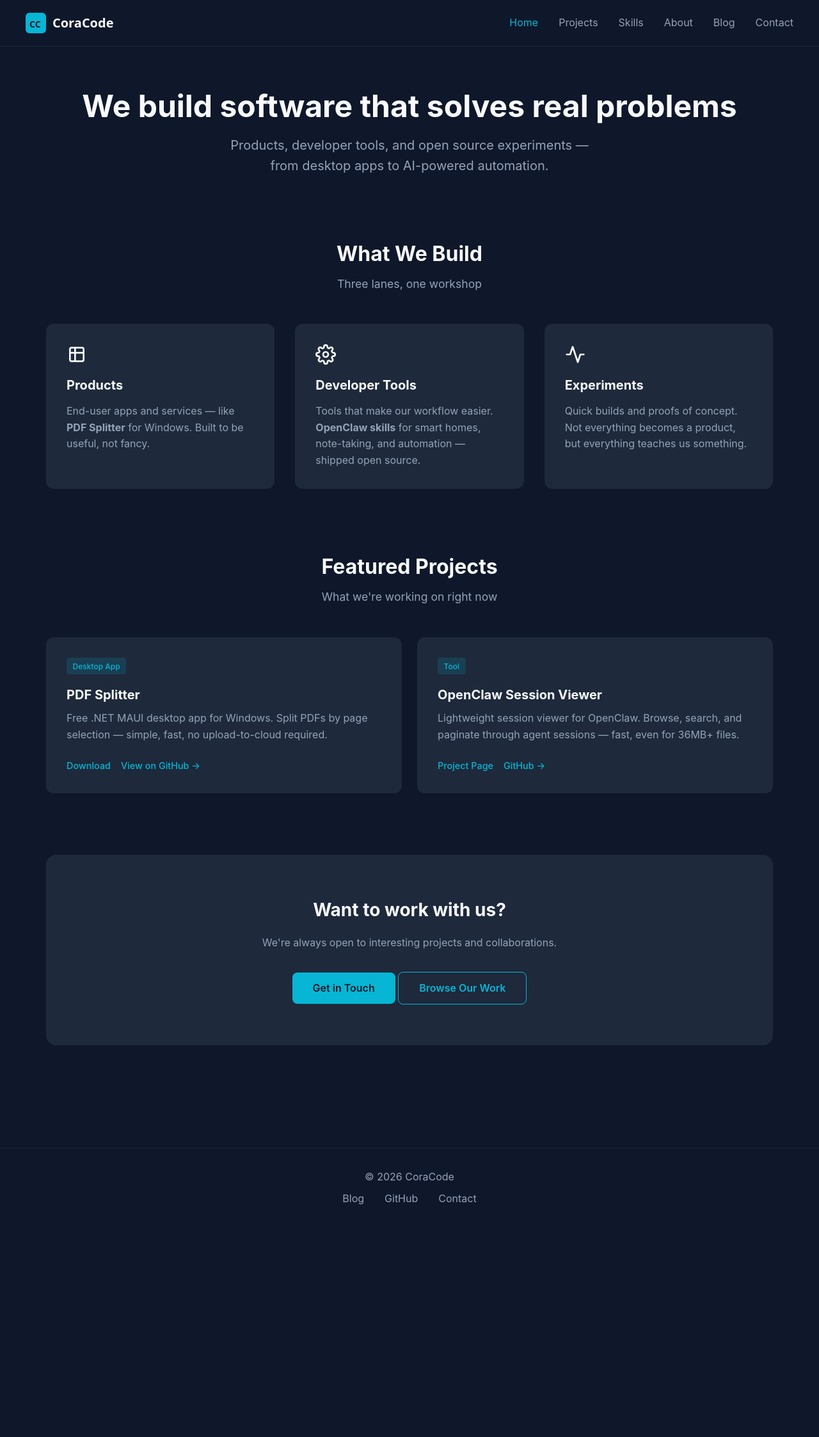
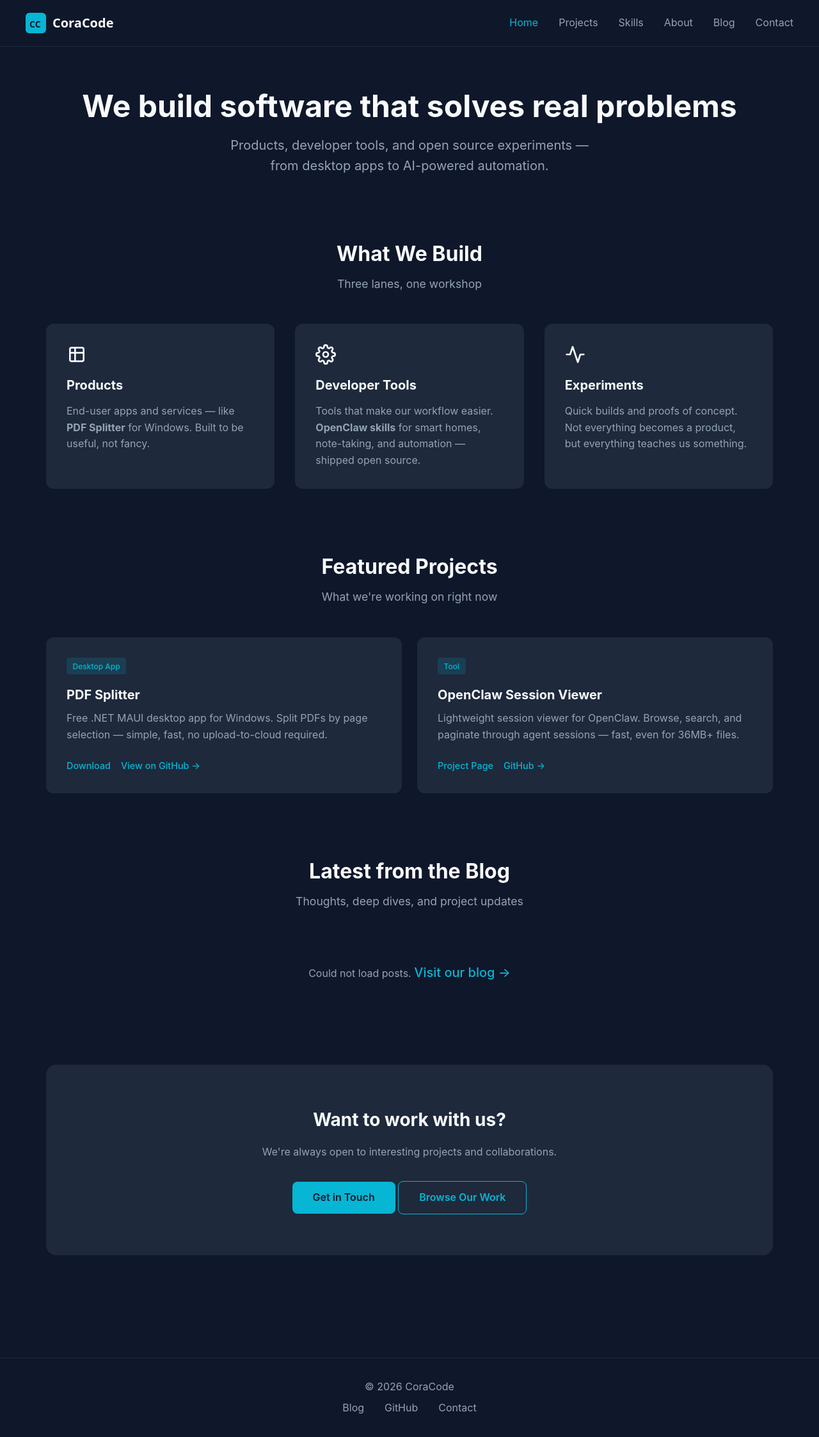
Before and after one commit to CoraCodeDev/coracode.co.uk, a Jekyll site: the page built from index.html, in a window 1280 px wide. Shown: the whole page at 64% size. Built offline with Jekyll 4.4.1, drawn with Linux system fonts in a browser that asks for light colours; before the commit the page ends 1918 px from its top, so only the background shows below that.

Commit message:
feat: display latest blog posts on homepage via RSS fetch

```diff
--- a/assets/css/style.css
+++ b/assets/css/style.css
@@ -321,6 +321,61 @@ main {
     flex-wrap: wrap;
 }
 
+.blog-grid {
+    display: grid;
+    grid-template-columns: repeat(auto-fit, minmax(280px, 1fr));
+    gap: 1.5rem;
+    margin-bottom: 6rem;
+}
+
+.blog-card {
+    display: flex;
+    flex-direction: column;
+    background: var(--bg-secondary);
+    border-radius: var(--radius-lg);
+    padding: 2rem;
+    text-decoration: none;
+    color: inherit;
+    transition: transform 0.2s, box-shadow 0.2s;
+}
+
+.blog-card:hover {
+    transform: translateY(-4px);
+    box-shadow: 0 8px 24px rgba(6, 182, 212, 0.1);
+}
+
+.blog-card h3 {
+    font-size: 1.25rem;
+    margin-bottom: 0.5rem;
+    line-height: 1.3;
+}
+
+.blog-card p {
+    color: var(--text-secondary);
+    font-size: 0.95rem;
+    margin-bottom: 1rem;
+    flex: 1;
+}
+
+.blog-read-more {
+    color: var(--accent);
+    font-size: 0.9rem;
+    font-weight: 500;
+}
+
+.blog-loading {
+    grid-column: 1 / -1;
+    text-align: center;
+    color: var(--text-secondary);
+    padding: 2rem;
+}
+
+@media (max-width: 768px) {
+    .blog-grid {
+        grid-template-columns: 1fr;
+    }
+}
+
 .error-page {
     text-align: center;
     padding: 6rem 2rem;
--- a/index.html
+++ b/index.html
@@ -74,9 +74,40 @@ description: CoraCode builds software products, developer tools, and open source
     </div>
 </section>
 
+<section id="blog-posts">
+    <div class="section-title">
+        <h2>Latest from the Blog</h2>
+        <p>Thoughts, deep dives, and project updates</p>
+    </div>
+    <div class="blog-grid" id="blog-grid">
+        <p class="blog-loading">Loading posts...</p>
+    </div>
+</section>
+
 <section class="cta">
     <h2>Want to work with us?</h2>
     <p>We're always open to interesting projects and collaborations.</p>
     <a href="/contact.html" class="btn">Get in Touch</a>
     <a href="https://github.com/CoraCodeDev" class="btn btn-outline" target="_blank" rel="noopener">Browse Our Work</a>
 </section>
+
+<script>
+(async function() {
+    const grid = document.getElementById('blog-grid');
+    try {
+        const res = await fetch('https://api.rss2json.com/v1/api.json?rss_url=https%3A%2F%2Fblog.coracode.co.uk%2Frss.xml');
+        const data = await res.json();
+        if (data.status !== 'ok' || !data.items?.length) throw new Error('no items');
+        grid.innerHTML = data.items.slice(0, 3).map(item => `
+            <a href="${item.link}" class="blog-card" target="_blank" rel="noopener">
+                <span class="tag">${new Date(item.pubDate).toLocaleDateString('en-GB', {month:'short', day:'numeric', year:'numeric'})}</span>
+                <h3>${item.title}</h3>
+                <p>${item.description.replace(/<[^>]+>/g, '').slice(0, 150)}...</p>
+                <span class="blog-read-more">Read on the blog →</span>
+            </a>
+        `).join('');
+    } catch {
+        grid.innerHTML = '<p class="blog-loading">Could not load posts. <a href="https://blog.coracode.co.uk" target="_blank" rel="noopener" class="contact-link">Visit our blog →</a></p>';
+    }
+})();
+</script>
```
